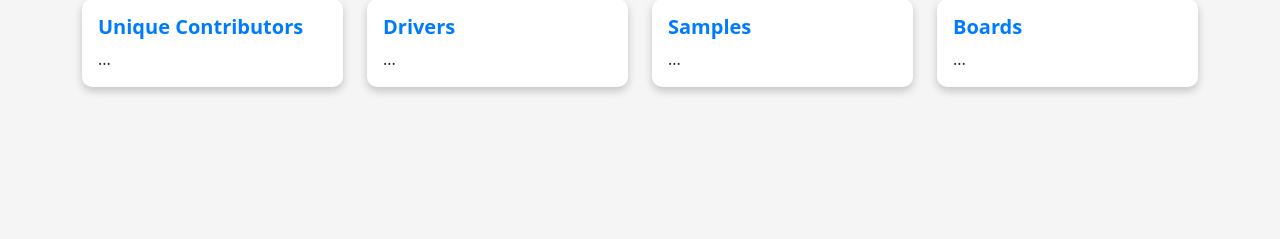
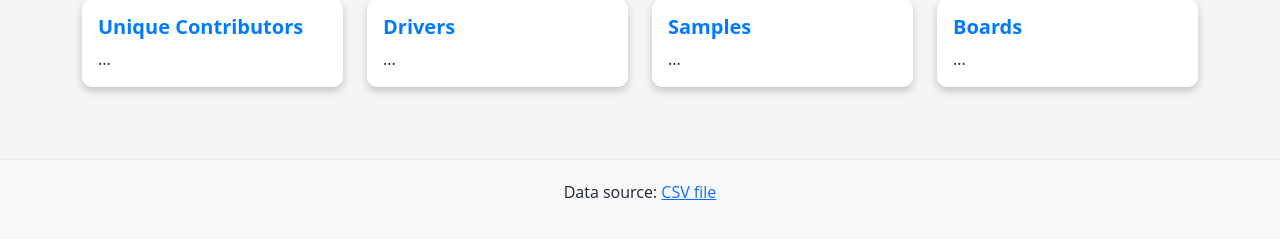
Before and after one commit to kartben/zephyr-repo-metrics, a plain HTML site: page index.html in a window 1280 px wide. Shown: the part 121-360 px from the top of the page. Drawn offline with nearby package versions, Linux system fonts and the light colour scheme; no server answers.

Commit message:
add footer

```diff
--- a/index.html
+++ b/index.html
@@ -57,6 +57,12 @@
         .dark-red {
             color: #b71c1c;
         }
+
+        footer {
+            padding: 20px;
+            background-color: #f8f9fa;
+            border-top: 1px solid #e9ecef;
+        }
     </style>
 
 </head>
@@ -100,6 +106,15 @@
             </div>
         </div>
     </div>
+
+    <footer class="text-center mt-5">
+        <p>
+            Data source: <a
+                href="https://raw.githubusercontent.com/kartben/zephyr-repo-metrics/statistics/stats/all.csv"
+                target="_blank">CSV file</a>
+        </p>
+    </footer>
+
 
     <script>
         // Fetch CSV data and parse it
```
